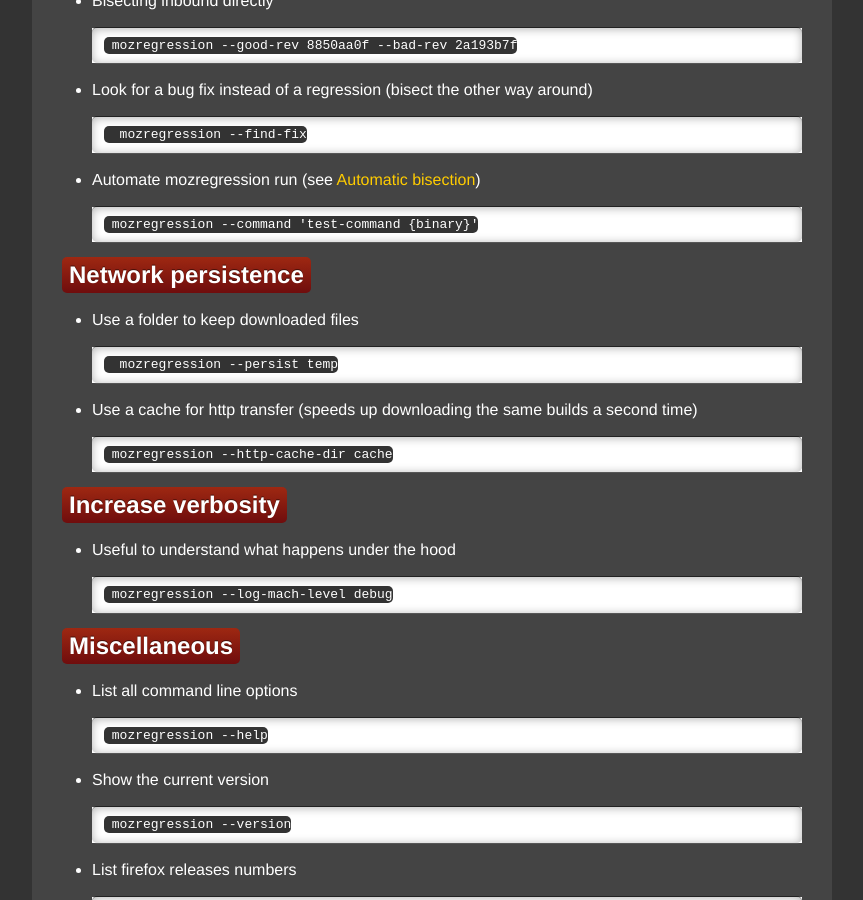
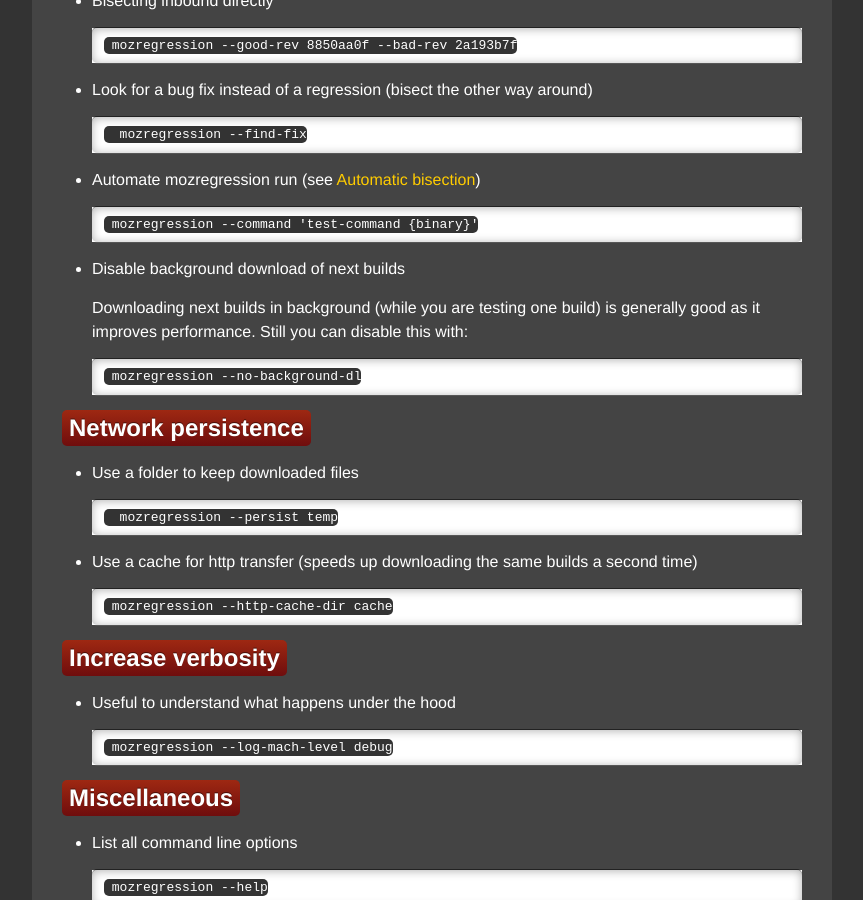
Before and after one commit to mozilla/mozregression, a Jekyll site: the page built from documentation/usage.md, in a window 1280 px wide and 900 px high, scrolled down 1428 px. Shown: the whole window, without its empty margins (208-1071 px from the left). Built offline with Jekyll 4.4.1, drawn with Linux system fonts in a browser that asks for light colours.

Commit message:
add documentation for --no-background-dl

```diff
--- a/documentation/usage.md
+++ b/documentation/usage.md
@@ -70,6 +70,13 @@
 
        mozregression --command 'test-command {binary}'
 
+- Disable background download of next builds
+
+  Downloading next builds in background (while you are testing one build) is generally good as it
+  improves performance. Still you can disable this with:
+
+       mozregression --no-background-dl
+
 ## Network persistence
 
 - Use a folder to keep downloaded files
```
